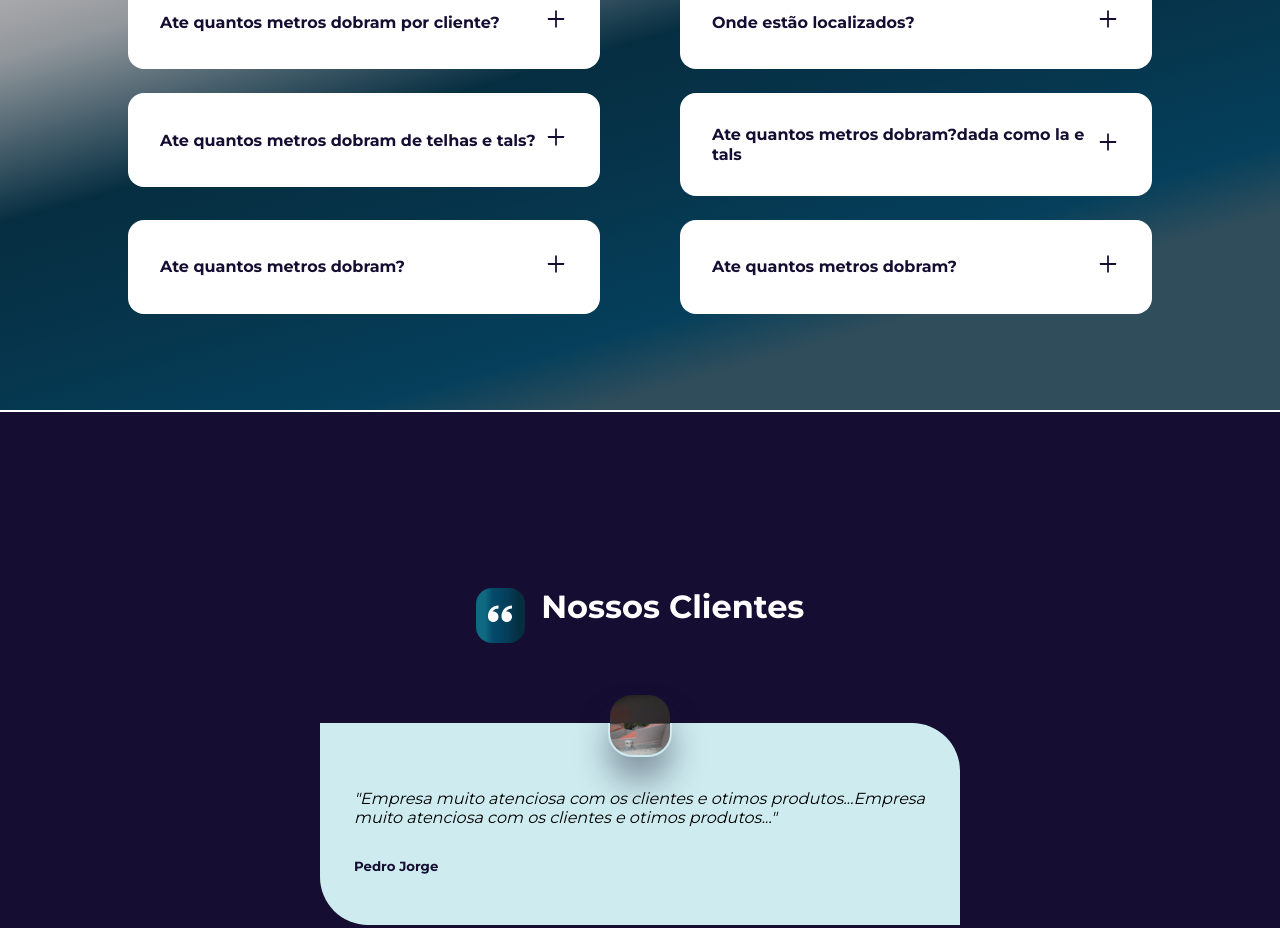
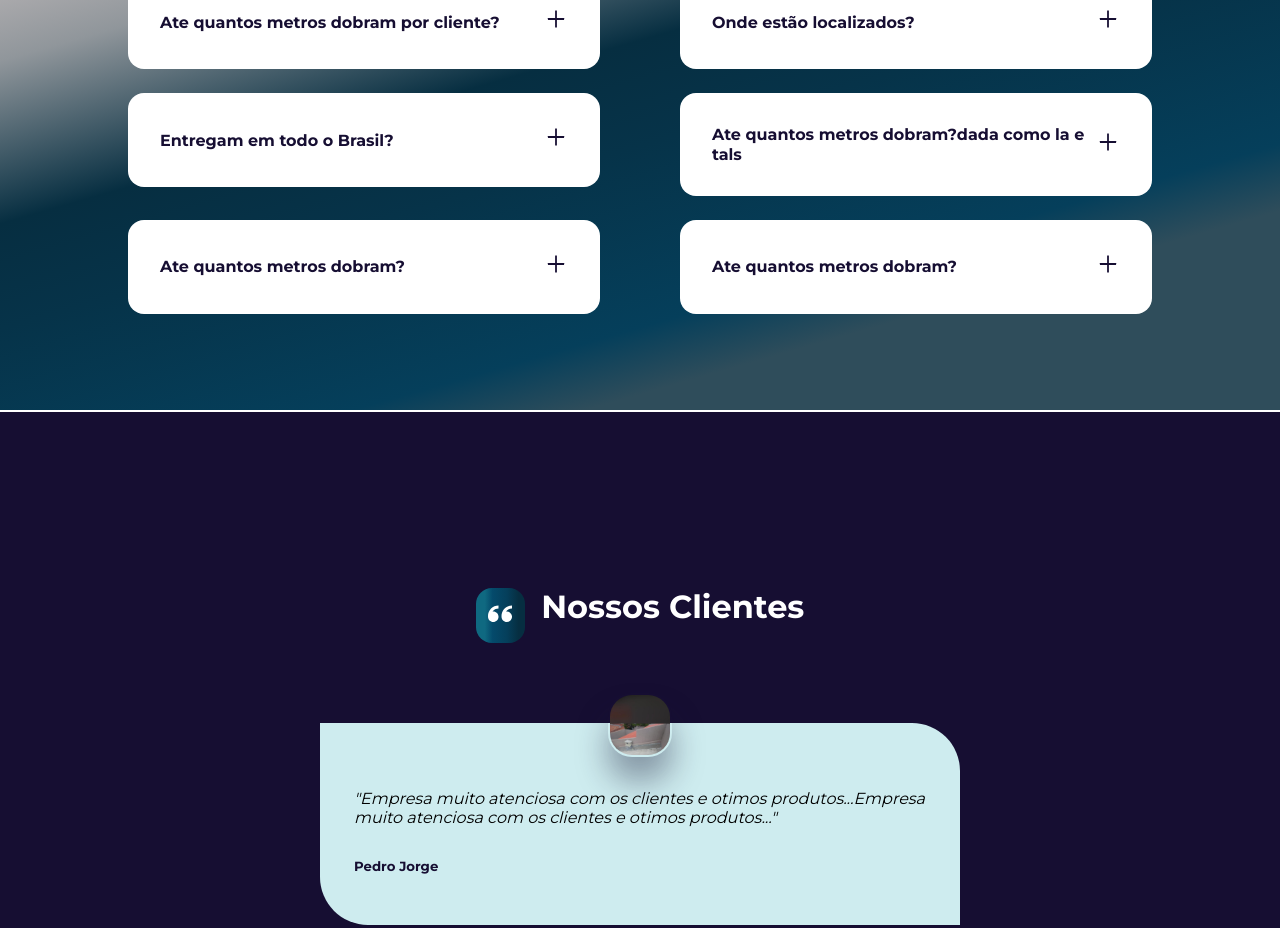
Before and after one commit to lucas-jacinto/Goias-Zinco-LP, a React (Create React App) app: page / in a window 1280 px wide. Shown: the part 3260-4188 px from the top of the page. Built offline with nearby package versions, Linux system fonts and the light colour scheme.

Commit message:
add texto4s

```diff
--- a/src/data.js
+++ b/src/data.js
@@ -103,9 +103,9 @@ export const faqs = [
   },
   {
     id: 3,
-    question: 'Ate quantos metros dobram de telhas e tals?',
+    question: 'Entregam em todo o Brasil?',
     answer:
-      'Dobramos ate 8metros...porem podemos fazer outros valores.Dobramos ate 8metros...porem podemos fazer outros valores.....'
+      'Por enquanto apenas em regiões proximas a Goiânia, entre em contato para mais informações.'
   },
   {
     id: 4,
```
